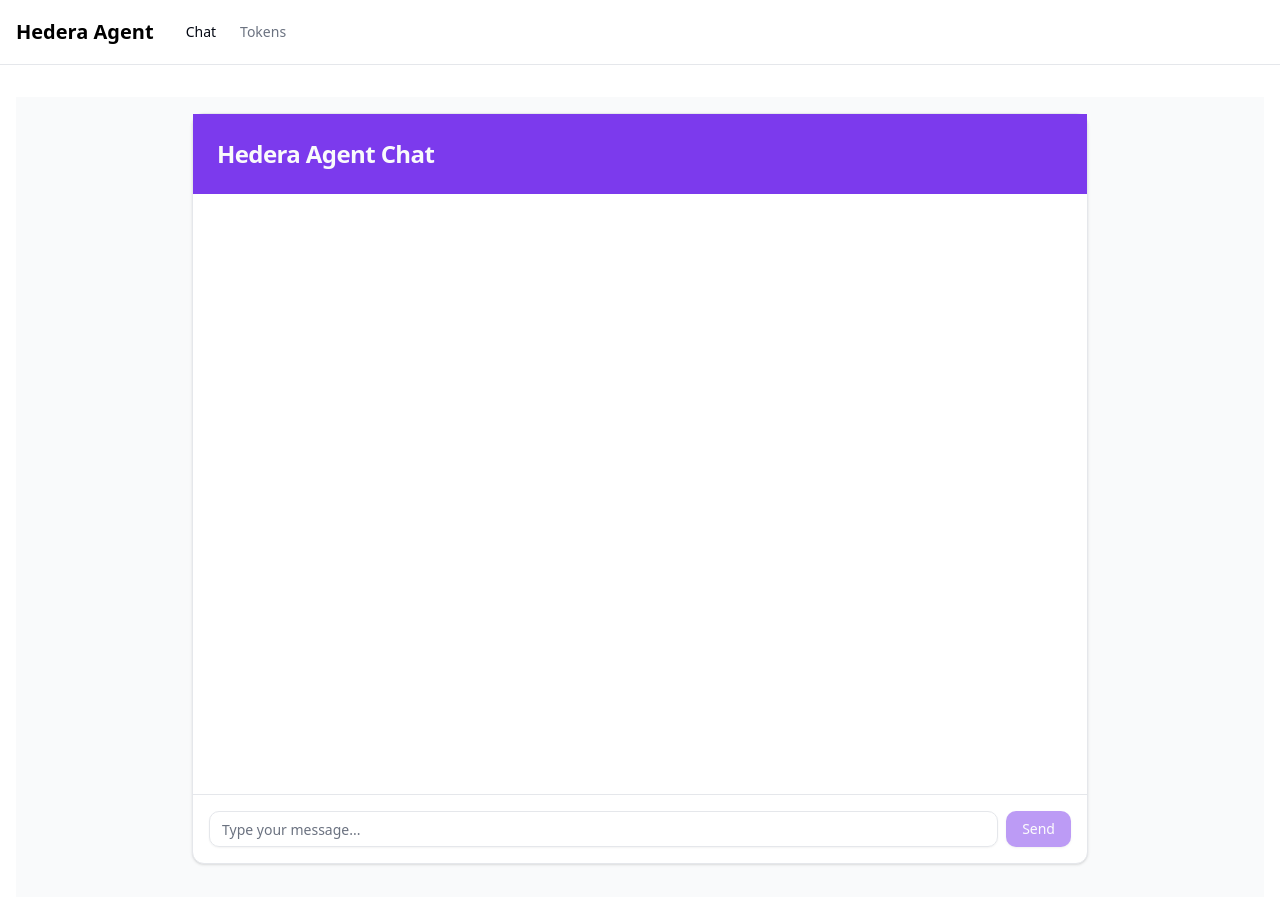
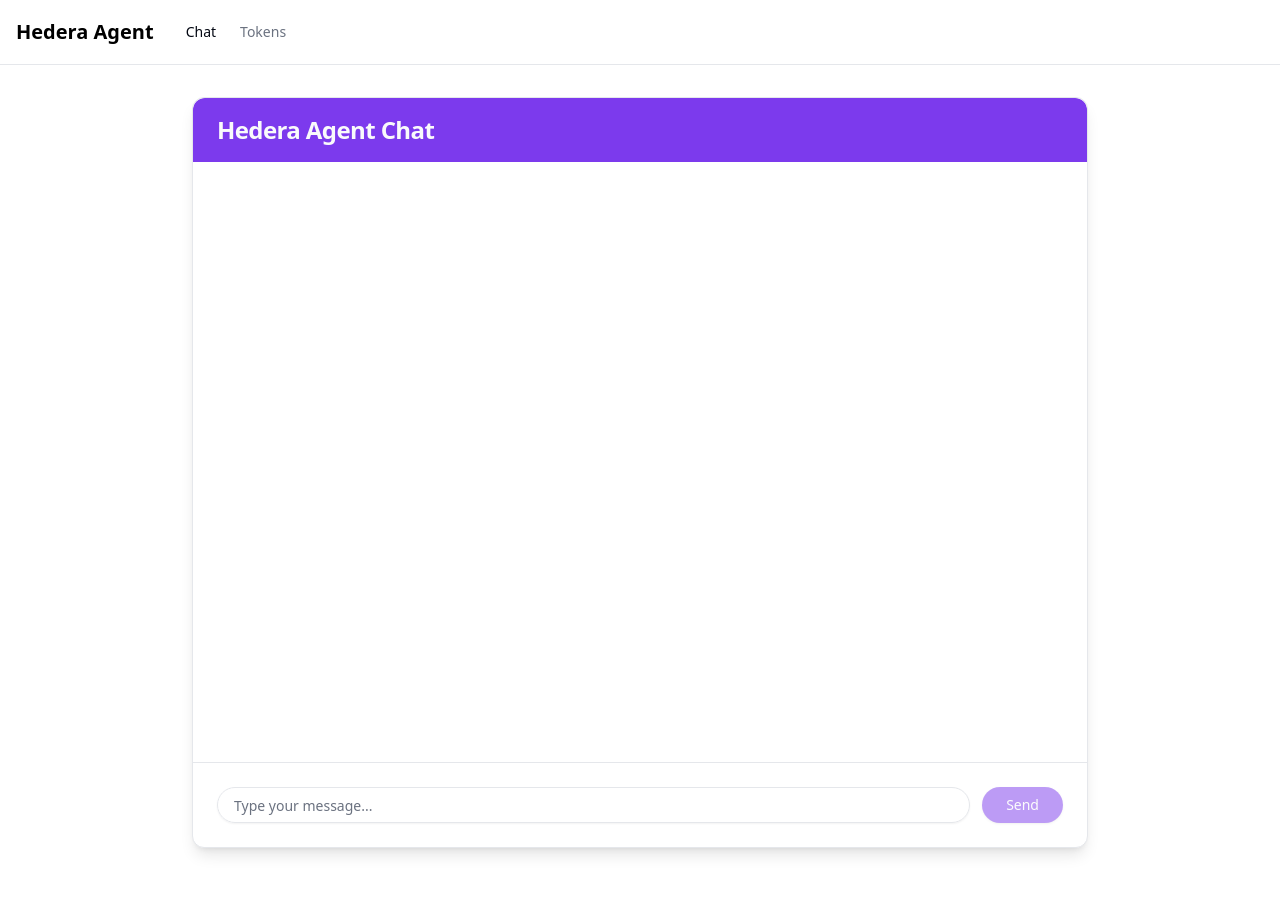
Before and after one commit to aeither/hederadotfun, a Next.js app: page /chat in a window 1280 px wide. Shown: the top 904 px of the page. Built offline with nearby package versions, Linux system fonts and the light colour scheme.

Commit message:
improve chat

```diff
--- a/app/chat/page.tsx
+++ b/app/chat/page.tsx
@@ -66,17 +66,17 @@
   return (
     <>
       <Header />
-      <div className="container mx-auto px-4 py-8">
-        <main className="flex min-h-screen flex-col items-center p-4 bg-gray-50">
-          <Card className="w-full max-w-4xl">
-            <CardHeader className="bg-primary">
+      <div className="container mx-auto px-4 sm:px-6 lg:px-8 py-8">
+        <main className="flex min-h-screen flex-col items-center ">
+          <Card className="w-full max-w-4xl rounded-xl shadow-lg overflow-hidden">
+            <CardHeader className="bg-primary rounded-t-xl px-6 py-4">
               <CardTitle className="text-2xl font-bold text-primary-foreground">Hedera Agent Chat</CardTitle>
             </CardHeader>
 
             <CardContent className="p-0">
               <div
                 ref={chatContainerRef}
-                className="h-[600px] overflow-y-auto p-4 space-y-4"
+                className="h-[600px] overflow-y-auto p-6 space-y-4"
               >
                 {messages.map((message, index) => (
                   <div
@@ -85,12 +85,14 @@
                       message.role === 'user' ? 'justify-end' : 'justify-start'
                     }`}
                   >
-                    <Card className={`max-w-[80%] ${
-                      message.role === 'user'
-                        ? 'bg-primary text-primary-foreground'
-                        : 'bg-muted'
-                    }`}>
-                      <CardContent className="p-3">
+                    <Card
+                      className={`max-w-[80%] shadow-md ${
+                        message.role === 'user'
+                          ? 'bg-primary text-primary-foreground rounded-2xl rounded-tr-sm'
+                          : 'bg-muted rounded-2xl rounded-tl-sm'
+                      }`}
+                    >
+                      <CardContent className="p-4">
                         <pre className="whitespace-pre-wrap font-sans">
                           {message.content}
                         </pre>
@@ -100,8 +102,8 @@
                 ))}
                 {isLoading && (
                   <div className="flex justify-start">
-                    <Card className="bg-muted">
-                      <CardContent className="p-3">
+                    <Card className="bg-muted rounded-2xl rounded-tl-sm shadow-md">
+                      <CardContent className="p-4">
                         <div className="animate-pulse">Thinking...</div>
                       </CardContent>
                     </Card>
@@ -110,20 +112,21 @@
               </div>
             </CardContent>
 
-            <CardFooter className="p-4 border-t">
-              <form onSubmit={handleSubmit} className="flex w-full space-x-2">
+            <CardFooter className="p-6 border-t">
+              <form onSubmit={handleSubmit} className="flex w-full space-x-3">
                 <Input
                   type="text"
                   value={input}
                   onChange={(e) => setInput(e.target.value)}
                   placeholder="Type your message..."
-                  className="flex-1"
+                  className="flex-1 rounded-full px-4 py-2"
                   disabled={isLoading}
                 />
                 <Button
                   type="submit"
                   disabled={isLoading || !input.trim()}
                   variant="default"
+                  className="rounded-full px-6"
                 >
                   Send
                 </Button>
```
